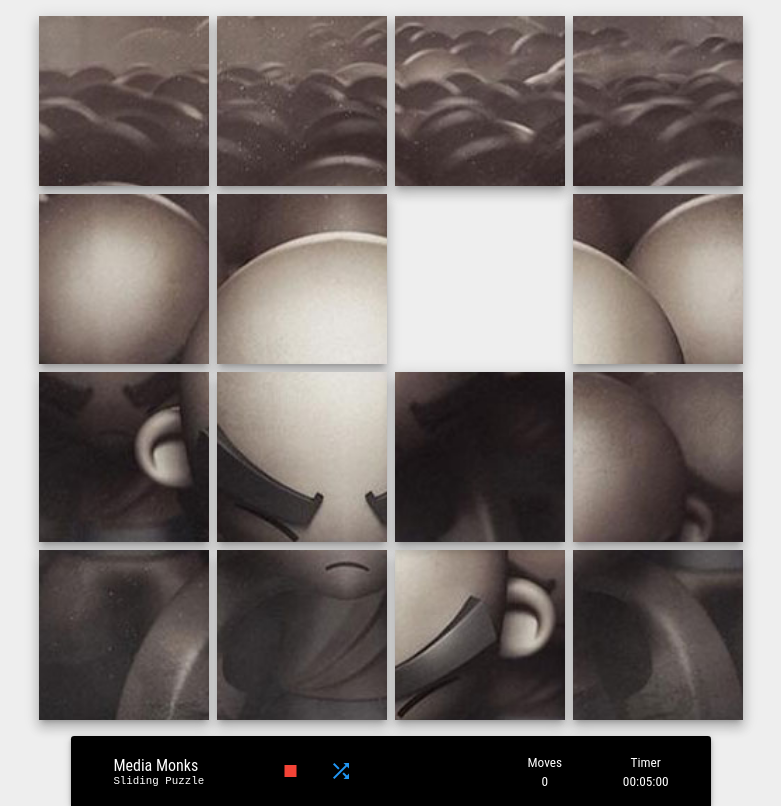
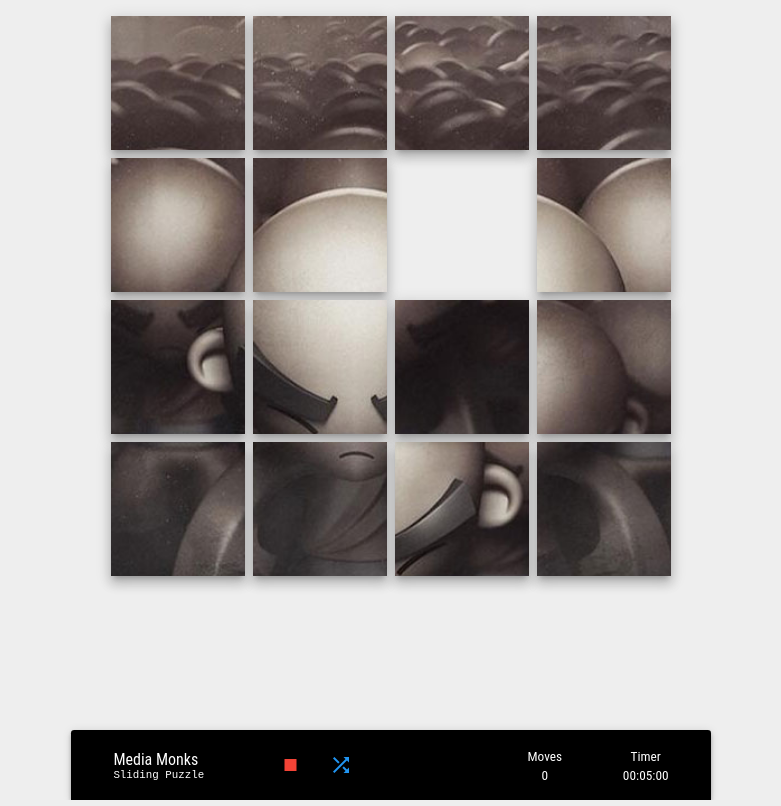
Before and after one commit to kregina/sliding-puzzle-game, a website built with webpack: page src/index.html in a window 1280 px wide. Shown: the whole page, without its empty margins (249-1030 px from the left). Built offline with nearby package versions, Linux system fonts and the light colour scheme.

Commit message:
add landscape mode

```diff
--- a/src/main.css
+++ b/src/main.css
@@ -255,6 +255,12 @@ ul.sliding-puzzle li.blank {
   cursor: default;
 }
 
+@media (orientation: landscape) {
+  :root{
+    --content-size: 70vmin;
+  }
+}
+
 @media only screen and (min-width: 768px) {
   .button {
     background: transparent;
```
